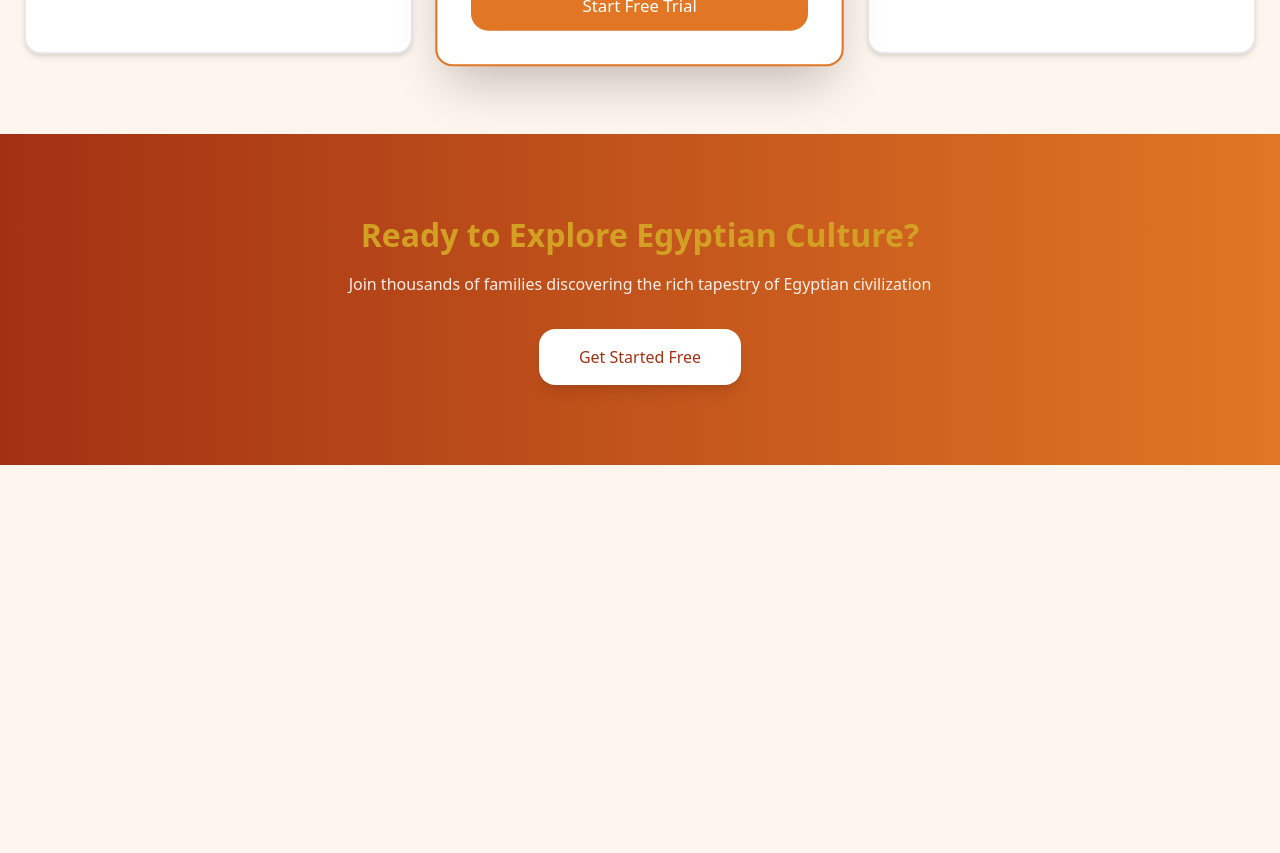
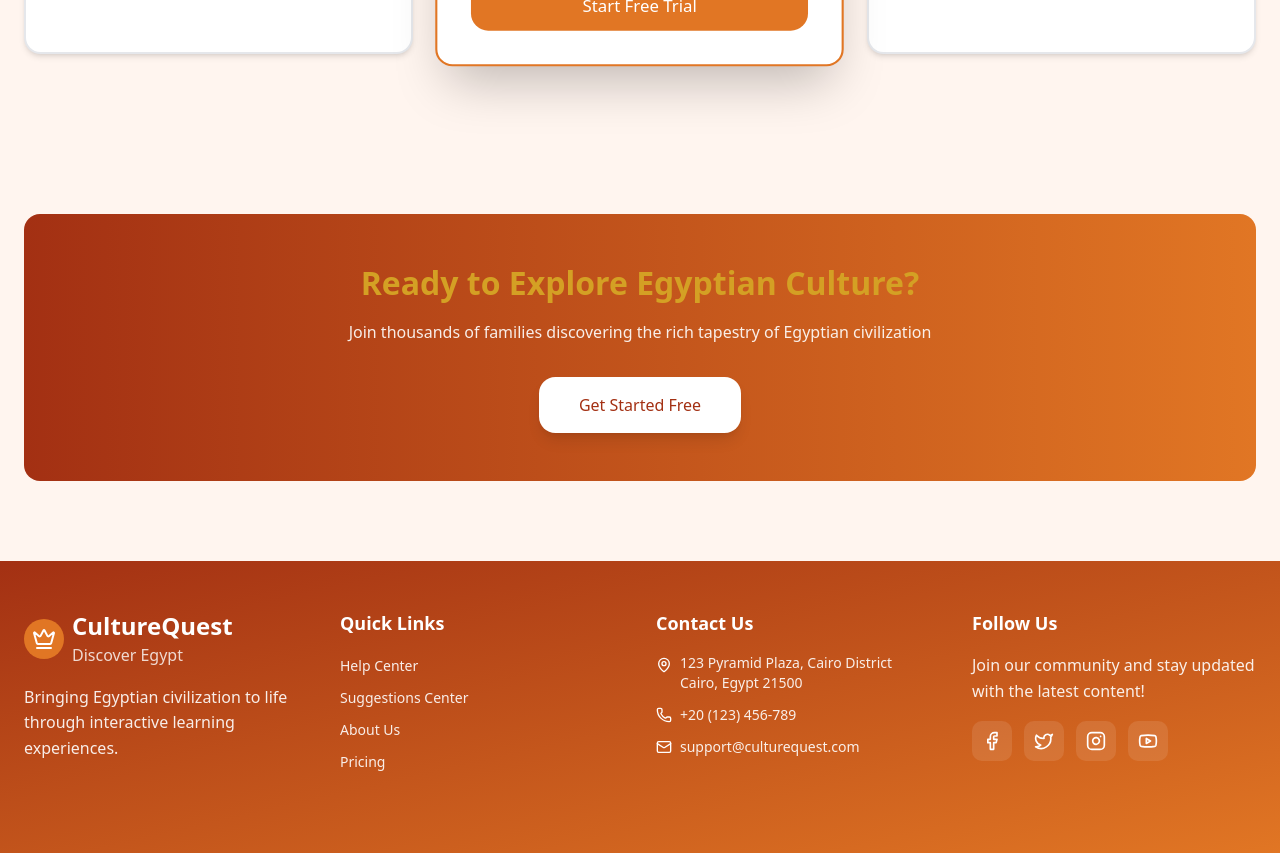
Before and after one commit to GasserAli/Culturequestwebsitedesign, a React (Vite) app: page / in a window 1280 px wide. Shown: the part 3580-4433 px from the top of the page. Before the commit the page ends 4045 px from the top, so only its background shows below. Built offline with nearby package versions, Linux system fonts and the light colour scheme.

Commit message:
added universal footer

```diff
--- a/src/App.tsx
+++ b/src/App.tsx
@@ -12,6 +12,7 @@ import { NotFoundPage } from './components/NotFoundPage';
 import { HelpFAQ } from './components/HelpFAQ';
 import { TimeBlockPopup } from './components/TimeBlockPopup';
 import { SuggestionForm } from './components/SuggestionForm';
+import { Footer } from './components/Footer';
 
 export type Page = 'landing' | 'student-dashboard' | 'curriculum' | 'topic-detail' | 'lesson' | 'marketplace' | 'parent-dashboard' | 'help-faq' | 'suggestion-form';
 
@@ -74,8 +75,9 @@ function AppContent() {
   }, [isStudentView, showTimeBlockPopup]);
 
   return (
-    <div className="min-h-screen bg-[#fff5ef]">
+    <div className="min-h-screen bg-[#fff5ef] flex flex-col">
       {!isLandingPage && <Navigation isStudentView={isStudentView} />}
+      <div className="flex-1">
         <Routes>
           <Route path="/" element={<LandingPage />} />
           <Route path="/student-dashboard" element={<StudentDashboard />} />
@@ -88,6 +90,8 @@ function AppContent() {
           <Route path="/suggestion-form" element={<SuggestionForm />} />
           <Route path="*" element={<NotFoundPage />} />
         </Routes>
+      </div>
+      <Footer />
       {isStudentView && <TimeBlockPopup isOpen={showTimeBlockPopup} />}
     </div>
   );
--- /dev/null
+++ b/src/components/Footer.tsx
@@ -0,0 +1,147 @@
+import { Mail, Phone, MapPin, Facebook, Twitter, Instagram, Youtube, Crown } from 'lucide-react';
+import { Link } from 'react-router-dom';
+
+export function Footer() {
+    return (
+        <footer className="bg-gradient-to-br from-[#a33013] to-[#e17624] text-white">
+            <div className="max-w-7xl mx-auto px-6 py-12">
+                <div className="grid md:grid-cols-4 gap-8 mb-8">
+                    {/* Brand Section */}
+                    <div className="md:col-span-1">
+                        <div className="flex items-center gap-2 mb-4">
+                        <div className="w-10 h-10 rounded-full bg-[#e17624] flex items-center justify-center">
+                            <Crown className="w-6 h-6 text-white" />
+                        </div>
+                            <div>
+                                <h3 className="text-xl font-bold">CultureQuest</h3>
+                                <p className="text-sm text-white/80">Discover Egypt</p>
+                            </div>
+                        </div>
+                        <p className="text-white/90 text-sm leading-relaxed">
+                            Bringing Egyptian civilization to life through interactive learning experiences.
+                        </p>
+                    </div>
+
+                    {/* Quick Links */}
+                    <div>
+                        <h4 className="font-semibold mb-4 text-lg">Quick Links</h4>
+                        <ul className="space-y-2">
+                            <li>
+                                <Link to="/help-faq" className="text-white/90 hover:text-white transition-colors text-sm">
+                                    Help Center
+                                </Link>
+                            </li>
+                            <li>
+                                <Link to="/suggestion-form" className="text-white/90 hover:text-white transition-colors text-sm">
+                                    Suggestions Center
+                                </Link>
+                            </li>
+                            <li>
+                                <a href="/#about" className="text-white/90 hover:text-white transition-colors text-sm">
+                                    About Us
+                                </a>
+                            </li>
+                            <li>
+                                <a href="/#pricing" className="text-white/90 hover:text-white transition-colors text-sm">
+                                    Pricing
+                                </a>
+                            </li>
+                        </ul>
+                    </div>
+
+                    {/* Contact Info */}
+                    <div>
+                        <h4 className="font-semibold mb-4 text-lg">Contact Us</h4>
+                        <ul className="space-y-3">
+                            <li className="flex items-start gap-2">
+                                <MapPin className="w-4 h-4 mt-1 flex-shrink-0" />
+                                <span className="text-white/90 text-sm">
+                                    123 Pyramid Plaza, Cairo District<br />
+                                    Cairo, Egypt 21500
+                                </span>
+                            </li>
+                            <li className="flex items-center gap-2">
+                                <Phone className="w-4 h-4 flex-shrink-0" />
+                                <a href="tel:+20123456789" className="text-white/90 hover:text-white transition-colors text-sm">
+                                    +20 (123) 456-789
+                                </a>
+                            </li>
+                            <li className="flex items-center gap-2">
+                                <Mail className="w-4 h-4 flex-shrink-0" />
+                                <a href="mailto:support@culturequest.com" className="text-white/90 hover:text-white transition-colors text-sm">
+                                    support@culturequest.com
+                                </a>
+                            </li>
+                        </ul>
+                    </div>
+
+                    {/* Social Media */}
+                    <div>
+                        <h4 className="font-semibold mb-4 text-lg">Follow Us</h4>
+                        <p className="text-white/90 text-sm mb-4">
+                            Join our community and stay updated with the latest content!
+                        </p>
+                        <div className="flex gap-3">
+                            <a
+                                href="https://facebook.com"
+                                target="_blank"
+                                rel="noopener noreferrer"
+                                className="w-10 h-10 bg-white/10 hover:bg-white/20 rounded-lg flex items-center justify-center transition-colors"
+                                aria-label="Facebook"
+                            >
+                                <Facebook className="w-5 h-5" />
+                            </a>
+                            <a
+                                href="https://twitter.com"
+                                target="_blank"
+                                rel="noopener noreferrer"
+                                className="w-10 h-10 bg-white/10 hover:bg-white/20 rounded-lg flex items-center justify-center transition-colors"
+                                aria-label="Twitter"
+                            >
+                                <Twitter className="w-5 h-5" />
+                            </a>
+                            <a
+                                href="https://instagram.com"
+                                target="_blank"
+                                rel="noopener noreferrer"
+                                className="w-10 h-10 bg-white/10 hover:bg-white/20 rounded-lg flex items-center justify-center transition-colors"
+                                aria-label="Instagram"
+                            >
+                                <Instagram className="w-5 h-5" />
+                            </a>
+                            <a
+                                href="https://youtube.com"
+                                target="_blank"
+                                rel="noopener noreferrer"
+                                className="w-10 h-10 bg-white/10 hover:bg-white/20 rounded-lg flex items-center justify-center transition-colors"
+                                aria-label="YouTube"
+                            >
+                                <Youtube className="w-5 h-5" />
+                            </a>
+                        </div>
+                    </div>
+                </div>
+
+                {/* Bottom Bar */}
+                {/* <div className="border-t border-white/20 pt-6">
+                    <div className="flex flex-col md:flex-row justify-between items-center gap-4">
+                        <p className="text-white/80 text-sm">
+                            © {new Date().getFullYear()} CultureQuest. All rights reserved.
+                        </p>
+                        <div className="flex gap-6">
+                            <a href="#" className="text-white/80 hover:text-white transition-colors text-sm">
+                                Privacy Policy
+                            </a>
+                            <a href="#" className="text-white/80 hover:text-white transition-colors text-sm">
+                                Terms of Service
+                            </a>
+                            <a href="#" className="text-white/80 hover:text-white transition-colors text-sm">
+                                Cookie Policy
+                            </a>
+                        </div>
+                    </div>
+                </div> */}
+            </div>
+        </footer>
+    );
+}
--- a/src/components/LandingPage.tsx
+++ b/src/components/LandingPage.tsx
@@ -328,8 +328,8 @@ export function LandingPage() {
       </section>
 
       {/* CTA */}
-      <section className="py-20 px-6 bg-gradient-to-r from-[#a33013] to-[#e17624]">
-        <div className="max-w-4xl mx-auto text-center text-white">
+      <section className="py-20 px-6">
+        <div className="max-w-7xl p-12 rounded-2xl mx-auto text-center text-white bg-gradient-to-r from-[#a33013] to-[#e17624]">
           <h2 className="mb-4 text-[#e17624]  ">Ready to Explore Egyptian Culture?</h2>
           <p className="text-xl mb-8 text-white/90">
             Join thousands of families discovering the rich tapestry of Egyptian civilization
```
Lines whose indentation alone changed are shown as unchanged.
